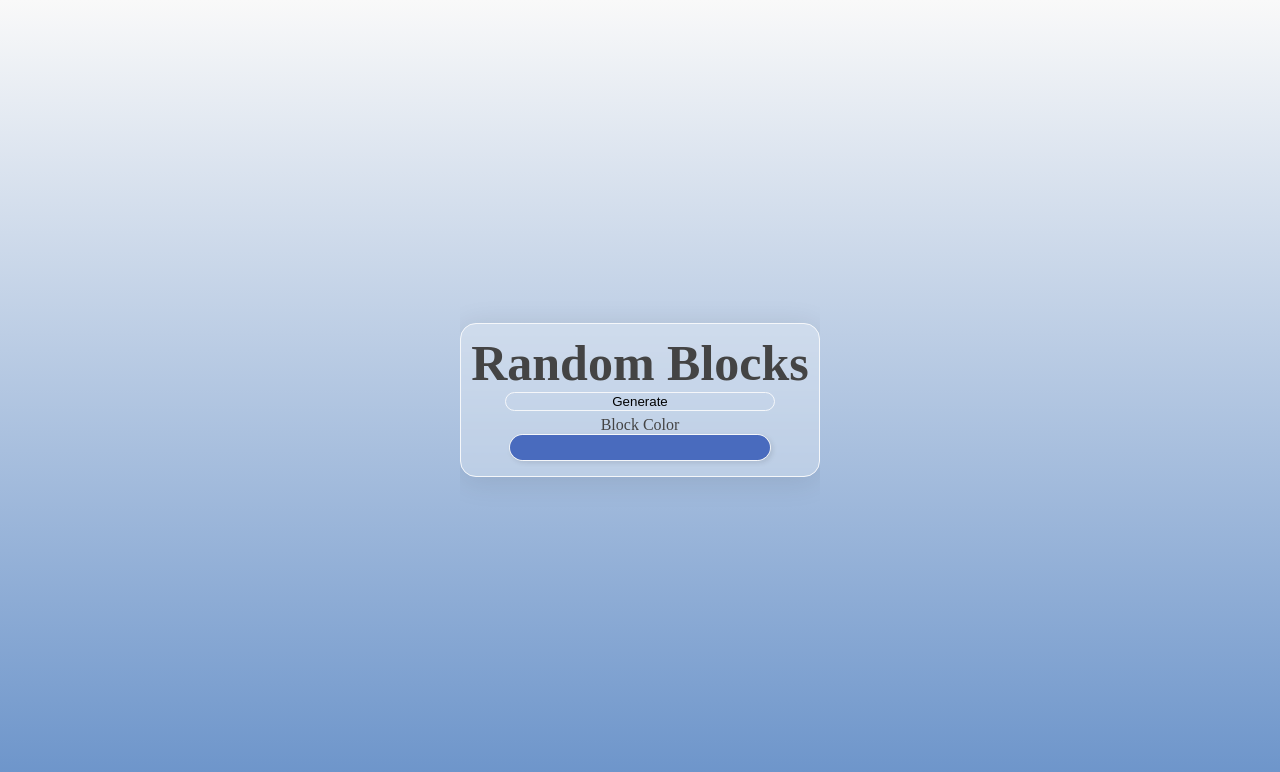
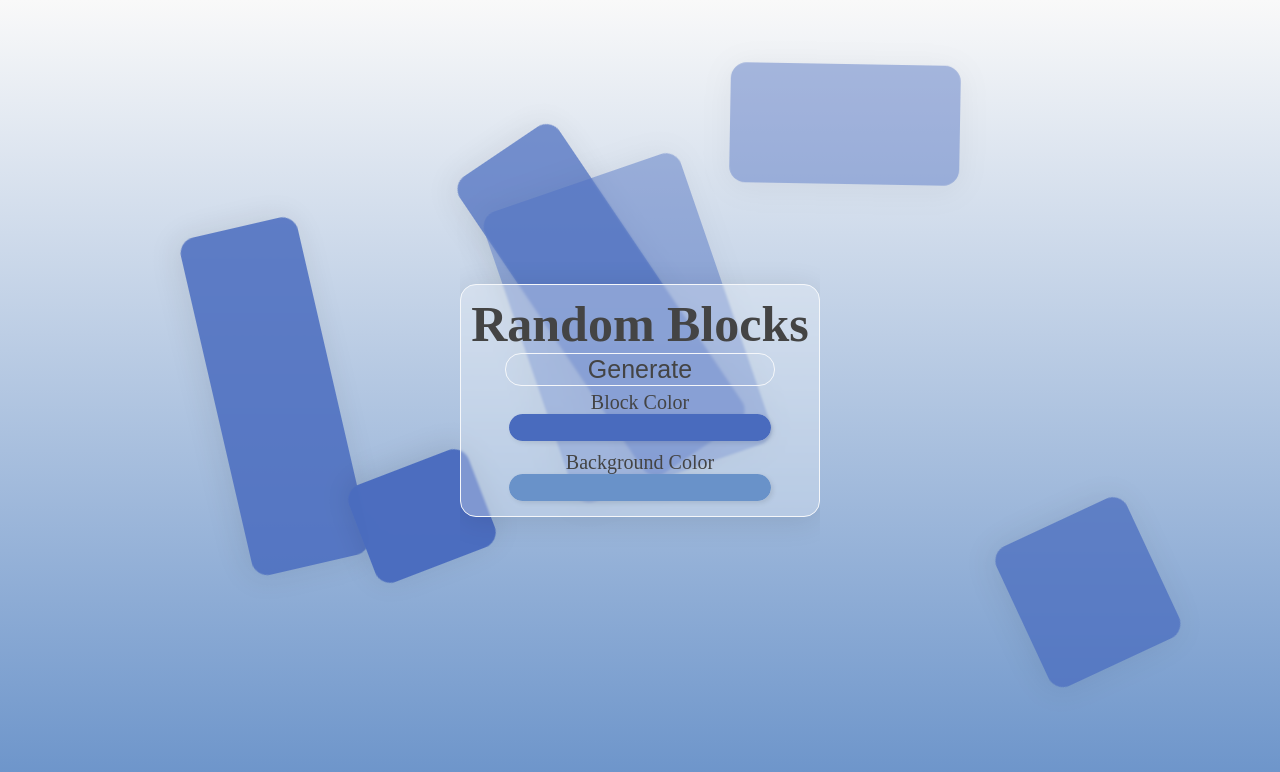
Before and after one commit to cqb13/Cool-Blocks, a plain HTML site: page index.html in a window 1280 px wide. Drawn offline with Linux system fonts and the light colour scheme.

Commit message:
🖋 Custom colors

```diff
--- a/css/style.css
+++ b/css/style.css
@@ -27,6 +27,7 @@ body {
 }
 
 h1 {
+  text-align: center;
   margin: 0 auto;
   font-size: 50px;
 }
@@ -38,6 +39,8 @@ h1 {
   border-radius: 16px;
   background: none;
   transition: 500ms;
+  color: inherit;
+  font-size: 25px;
 }
 
 button:hover {
@@ -58,7 +61,6 @@ input[type="color"] {
   border-radius: 16px;
   padding: 0;
   overflow: hidden;
-  border: 1px solid #f5f7fa;
   box-shadow: 2px 2px 5px rgba(0, 0, 0, 0.1);
   margin: 0 auto;
   transition: 500ms;
@@ -81,6 +83,10 @@ input[type="color"]:hover {
   margin: 5px;
 }
 
+span {
+  font-size: 20px;
+}
+
 .block {
   position: absolute;
   border-radius: 16px;
--- a/index.html
+++ b/index.html
@@ -5,6 +5,10 @@
     <meta charset="UTF-8">
     <meta http-equiv="X-UA-Compatible" content="IE=edge">
     <meta name="viewport" content="width=device-width, initial-scale=1.0">
+    <meta name="keywords" content="Cool Blocks" />
+    <meta property="og:type" content="website" />
+    <meta property="og:title" content="Cool Blocks" />
+    <meta property="og:description" content="Bored in school, made some blocks." />
     <link rel="stylesheet" href="css/style.css">
     <title>Random Blocks</title>
 </head>
@@ -20,6 +24,10 @@
                     <span>Block Color</span>
                     <input type="color" value="#496bbe" id="block-color">
                 </div>
+                <div class="color-options">
+                    <span>Background Color</span>
+                    <input type="color" value="#6992c9" id="background-color">
+                </div>
             </div>
         </div>
     </main>
--- a/js/blockLayout.js
+++ b/js/blockLayout.js
@@ -1,27 +1,32 @@
-const button = document.getElementById("generate");
+const backgroundColorPicker = document.getElementById("background-color");
 const blockColorPicker = document.getElementById("block-color");
 const blocks = document.getElementsByClassName("block");
+const button = document.getElementById("generate");
 var blockAmount;
-blockAmount = generate();
+generate();
 
 button.addEventListener("click", function () {
-  blockAmount = generate();
-  for (var i = 0; i < blockAmount; i++) {
-    createBlocks();
-  }
+  generate();
 });
-
-function generate() {
-  var blockAmount = Math.floor(Math.random() * 10) + 1;
-  document.getElementById("block-container").innerHTML = "";
-  return blockAmount;
-}
 
 blockColorPicker.addEventListener("change", function () {
   for (var i = 0; i < blocks.length; i++) {
     blocks[i].style.backgroundColor = blockColorPicker.value;
   }
 });
+
+backgroundColorPicker.addEventListener("change", function () {
+  document.body.style.background =
+    "linear-gradient(180deg, #f9f9f9, " + backgroundColorPicker.value + ")";
+});
+
+function generate() {
+  var blockAmount = Math.floor(Math.random() * 10) + 1;
+  document.getElementById("block-container").innerHTML = "";
+  for (var i = 0; i < blockAmount; i++) {
+    createBlocks();
+  }
+}
 
 function createBlocks() {
   var block = document.createElement("div");
```
Also changed, not shown: 1 other file.
